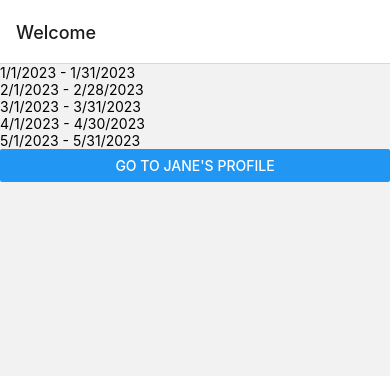
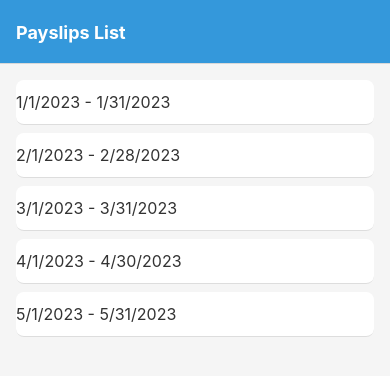
Before and after one commit to ahmedsamjad/deelHomeAssignment, a React Native app: screen /Home in a window 390 px wide. Shown: the top 376 px of the page. Built offline with nearby package versions, Linux system fonts and the light colour scheme.

Commit message:
added formatting and assets

```diff
--- a/App.tsx
+++ b/App.tsx
@@ -9,14 +9,38 @@ const Stack = createNativeStackNavigator();
 
 function App(): React.JSX.Element {
   return (
+    // <NavigationContainer>
+    //   <Stack.Navigator>
+    //     <Stack.Screen
+    //       name="Home"
+    //       component={PayslipsList}
+    //       options={{title: 'Payslips List'}}
+    //     />
+    //     <Stack.Screen name="Profile" component={PayslipDetails} />
+    //   </Stack.Navigator>
+    // </NavigationContainer>
     <NavigationContainer>
-      <Stack.Navigator>
+      <Stack.Navigator
+        initialRouteName="Home"
+        screenOptions={{
+          headerStyle: {
+            backgroundColor: '#3498db',
+          },
+          headerTintColor: '#fff',
+          headerTitleStyle: {
+            fontWeight: 'bold',
+          },
+        }}>
         <Stack.Screen
           name="Home"
           component={PayslipsList}
-          options={{title: 'Welcome'}}
+          options={{title: 'Payslips List'}}
         />
-        <Stack.Screen name="Profile" component={PayslipDetails} />
+        <Stack.Screen
+          name="Profile"
+          component={PayslipDetails}
+          options={{title: 'Payslip Details'}}
+        />
       </Stack.Navigator>
     </NavigationContainer>
   );
--- a/PayslipDetails.tsx
+++ b/PayslipDetails.tsx
@@ -1,6 +1,14 @@
 import {Directory, Filesystem} from '@capacitor/filesystem';
 import React, {useCallback} from 'react';
-import {Button, Text, View} from 'react-native';
+import {Button, Image, Text, View} from 'react-native';
+
+const formatToMMMDDYYYY = date => {
+  return new Date(date).toLocaleDateString('en-US', {
+    year: 'numeric',
+    month: 'short',
+    day: 'numeric',
+  });
+};
 
 const PayslipDetails = ({navigation, route}) => {
   const downloadPayslip = useCallback(async () => {
@@ -16,13 +24,62 @@ const PayslipDetails = ({navigation, route}) => {
     console.log('Download result:', result);
   }, []);
   return (
-    <View>
-      <Text>
-        Period: {route.params.fromDate.toLocaleDateString()} -{' '}
-        {route.params.toDate.toLocaleDateString()}
-        {route.params.file}
+    <View
+      style={{
+        flex: 1,
+        padding: 16,
+        alignItems: 'center',
+        backgroundColor: '#f5f5f5',
+      }}>
+      <Image
+        source={require('./assets/profile.png')}
+        style={{width: 100, height: 100, borderRadius: 50, marginBottom: 16}}
+      />
+      <Text
+        style={{
+          fontSize: 18,
+          marginBottom: 16,
+          textAlign: 'center',
+          color: '#333',
+          fontWeight: 'bold',
+          paddingHorizontal: 20,
+          paddingVertical: 15,
+          borderRadius: 10,
+          backgroundColor: '#fff',
+          shadowColor: '#000',
+          shadowOffset: {width: 0, height: 2},
+          shadowOpacity: 0.25,
+          shadowRadius: 3.84,
+          elevation: 5,
+        }}>
+        Period: {formatToMMMDDYYYY(route.params.fromDate)} -{' '}
+        {formatToMMMDDYYYY(route.params.toDate)}
       </Text>
-      <Button title="Download Payslip" onPress={downloadPayslip} />
+      <Text
+        style={{
+          fontSize: 18,
+          marginBottom: 16,
+          textAlign: 'center',
+          color: '#333',
+          fontWeight: 'bold',
+          paddingHorizontal: 20,
+          paddingVertical: 15,
+          borderRadius: 10,
+          backgroundColor: '#fff',
+          shadowColor: '#000',
+          shadowOffset: {width: 0, height: 2},
+          shadowOpacity: 0.25,
+          shadowRadius: 3.84,
+          elevation: 5,
+        }}>
+        Filename: {route.params.file}
+      </Text>
+
+      <Button
+        title="Download Payslip"
+        onPress={downloadPayslip}
+        color="#3498db"
+      />
     </View>
   );
 };
--- a/PayslipsList.tsx
+++ b/PayslipsList.tsx
@@ -1,5 +1,5 @@
 import React, {useState} from 'react';
-import {Button, FlatList, Text, TouchableOpacity, View} from 'react-native';
+import {FlatList, Text, TouchableOpacity, View} from 'react-native';
 
 const PayslipsList = ({navigation}) => {
   const [payslips] = useState<Payslip[]>([
@@ -38,21 +38,45 @@ const PayslipsList = ({navigation}) => {
     navigation.navigate('Profile', payslip);
   };
   return (
-    <View>
+    // <View style={{flex: 1, padding: 16}}>
+    //   <FlatList
+    //     data={payslips}
+    //     renderItem={({item: payslip}) => (
+    //       <TouchableOpacity
+    //         style={{
+    //           borderBottomWidth: 1,
+    //           borderBottomColor: '#ddd',
+    //           paddingVertical: 12,
+    //         }}
+    //         onPress={() => handlePayslipClick(payslip)}>
+    //         <Text>
+    //           {`${payslip.fromDate.toLocaleDateString()} - ${payslip.toDate.toLocaleDateString()}`}
+    //         </Text>
+    //       </TouchableOpacity>
+    //     )}
+    //     keyExtractor={item => item.id.toString()}
+    //   />
+    // </View>
+    <View style={{flex: 1, padding: 16, backgroundColor: '#f5f5f5'}}>
       <FlatList
         data={payslips}
         renderItem={({item: payslip}) => (
-          <TouchableOpacity onPress={() => handlePayslipClick(payslip)}>
-            <Text>{`${payslip.fromDate.toLocaleDateString()} - ${payslip.toDate.toLocaleDateString()}`}</Text>
+          <TouchableOpacity
+            style={{
+              borderBottomWidth: 1,
+              borderBottomColor: '#ddd',
+              paddingVertical: 12,
+              backgroundColor: '#fff',
+              borderRadius: 8,
+              marginBottom: 8,
+            }}
+            onPress={() => handlePayslipClick(payslip)}>
+            <Text style={{fontSize: 16, color: '#333'}}>
+              {`${payslip.fromDate.toLocaleDateString()} - ${payslip.toDate.toLocaleDateString()}`}
+            </Text>
           </TouchableOpacity>
         )}
-        keyExtractor={item => item.id}
-      />
-      <Button
-        title="Go to Jane's profile"
-        onPress={() =>
-          navigation.navigate('Profile', {name: 'Jane', place: 'lahore'})
-        }
+        keyExtractor={item => item.id.toString()}
       />
     </View>
   );
```
Also changed, not shown: assets/profile.png (added).
